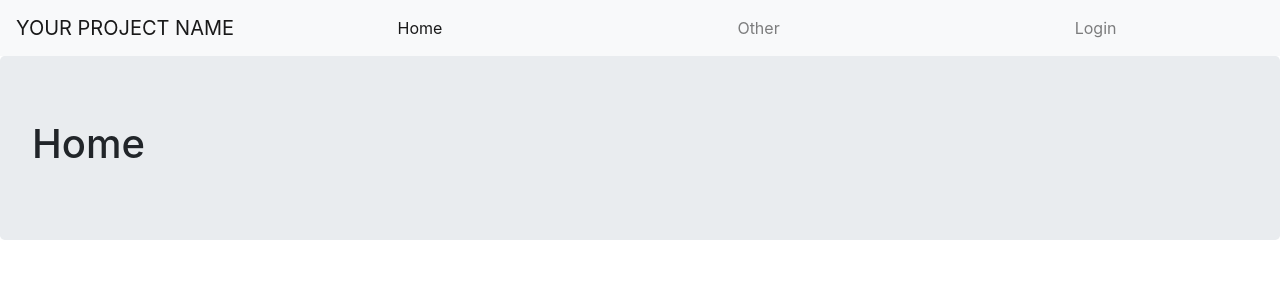
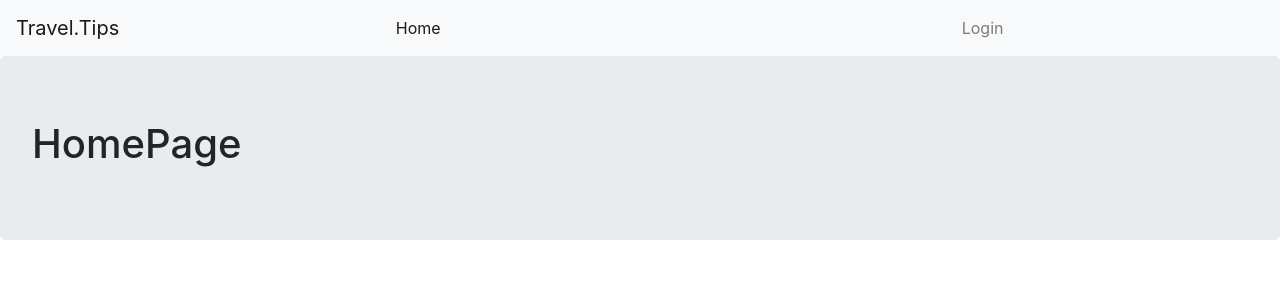
Before and after one commit to GuidoWestra/Travel-Tips-Front, a React (Create React App) app: page / in a window 1280 px wide. Shown: the top 300 px of the page. Built offline with nearby package versions, Linux system fonts and the light colour scheme; no server answers.

Commit message:
Added all the pages!

```diff
--- a/src/App.js
+++ b/src/App.js
@@ -5,24 +5,16 @@ import { Switch, Route } from "react-router-dom";
 import Navigation from "./components/Navigation";
 import Loading from "./components/Loading";
 import MessageBox from "./components/MessageBox";
-import SignUp from "./pages/SignUp";
-import Login from "./pages/Login";
 
 import { useDispatch, useSelector } from "react-redux";
 import { selectAppLoading } from "./store/appState/selectors";
 import { getUserWithStoredToken } from "./store/user/actions";
-import { Jumbotron } from "react-bootstrap";
-
-const Home = () => (
-  <Jumbotron>
-    <h1>Home</h1>
-  </Jumbotron>
-);
-const Other = () => (
-  <Jumbotron>
-    <h1>Other</h1>
-  </Jumbotron>
-);
+//pages
+import Login from "./pages/Login";
+import SignUp from "./pages/SignUp";
+import Home from "./pages/Home";
+import Account from "./pages/Account";
+import Details from "./pages/Details";
 
 function App() {
   const dispatch = useDispatch();
@@ -39,9 +31,10 @@ function App() {
       {isLoading ? <Loading /> : null}
       <Switch>
         <Route exact path="/" component={Home} />
-        <Route path="/other" component={Other} />
+        <Route path="/login" component={Login} />
         <Route path="/signup" component={SignUp} />
-        <Route path="/login" component={Login} />
+        <Route path="/account" component={Account} />
+        <Route path="/details" component={Details} />
       </Switch>
     </div>
   );
--- a/src/components/Navigation/LoggedIn.js
+++ b/src/components/Navigation/LoggedIn.js
@@ -4,13 +4,15 @@ import { logOut } from "../../store/user/actions";
 import Button from "react-bootstrap/Button";
 import { selectUser } from "../../store/user/selectors";
 import Nav from "react-bootstrap/Nav";
+import NavbarItem from "./NavbarItem";
 
 export default function LoggedIn() {
   const dispatch = useDispatch();
   const user = useSelector(selectUser);
   return (
     <>
-      <Nav.Item style={{ padding: ".5rem 1rem" }}>{user.email}</Nav.Item>
+      <NavbarItem path="/Account" linkText="My account" />
+      {/* <Nav.Item style={{ padding: ".5rem 1rem" }}>{user.email}</Nav.Item> */}
       <Button onClick={() => dispatch(logOut())}>Logout</Button>
     </>
   );
--- a/src/components/Navigation/index.js
+++ b/src/components/Navigation/index.js
@@ -16,13 +16,12 @@ export default function Navigation() {
   return (
     <Navbar bg="light" expand="lg">
       <Navbar.Brand as={NavLink} to="/">
-        YOUR PROJECT NAME
+        Travel.Tips
       </Navbar.Brand>
       <Navbar.Toggle aria-controls="basic-navbar-nav" />
       <Navbar.Collapse id="basic-navbar-nav">
         <Nav style={{ width: "100%" }} fill>
           <NavbarItem path="/" linkText="Home" />
-          <NavbarItem path="/other" linkText="Other" />
           {loginLogoutControls}
         </Nav>
       </Navbar.Collapse>
--- /dev/null
+++ b/src/pages/Account/index.js
@@ -0,0 +1,9 @@
+import React from "react";
+
+export default function Account() {
+  return (
+    <div>
+      <p>I am Account page</p>
+    </div>
+  );
+}
--- /dev/null
+++ b/src/pages/Details/index.js
@@ -0,0 +1,9 @@
+import React from "react";
+
+export default function Details() {
+  return (
+    <div>
+      <p>I am the details page</p>
+    </div>
+  );
+}
--- /dev/null
+++ b/src/pages/Home/index.js
@@ -0,0 +1,12 @@
+import React from "react";
+import { Jumbotron } from "react-bootstrap";
+
+export default function Home() {
+  return (
+    <div>
+      <Jumbotron>
+        <h1>HomePage</h1>
+      </Jumbotron>
+    </div>
+  );
+}
```
